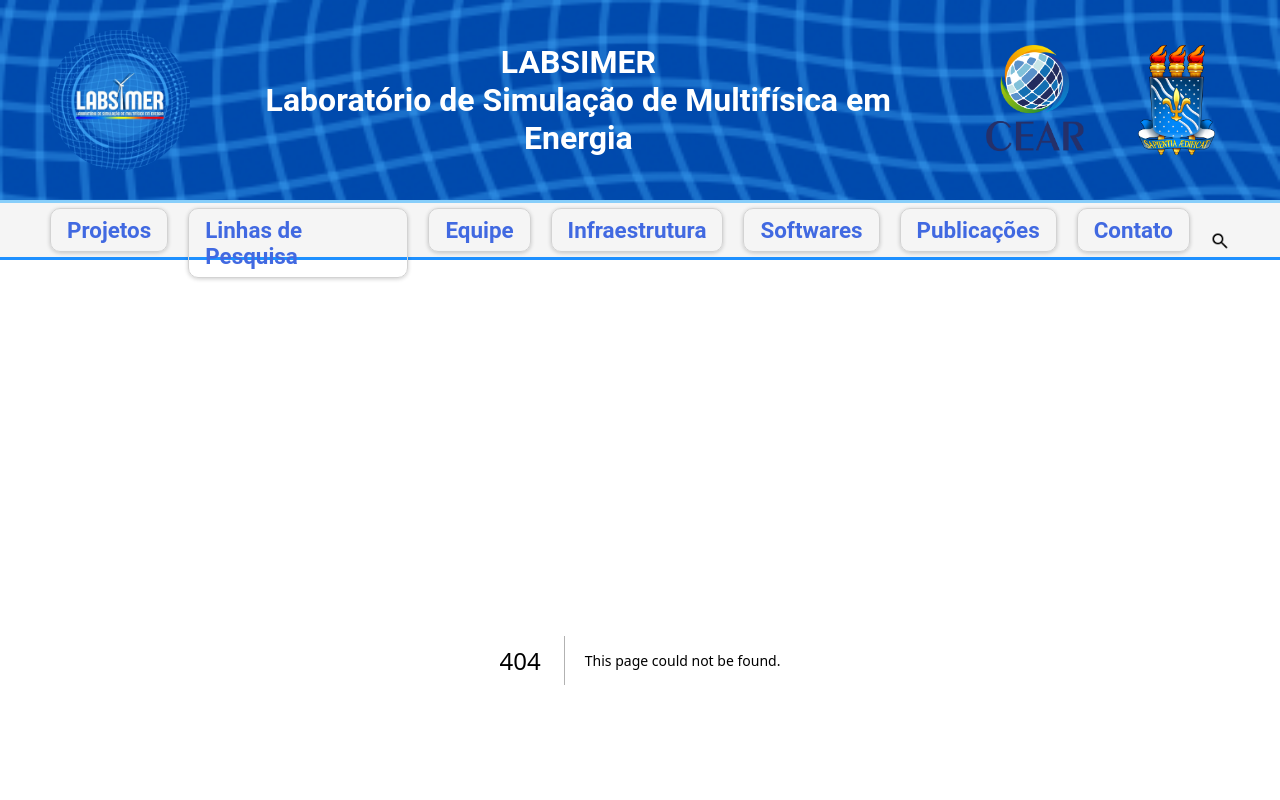
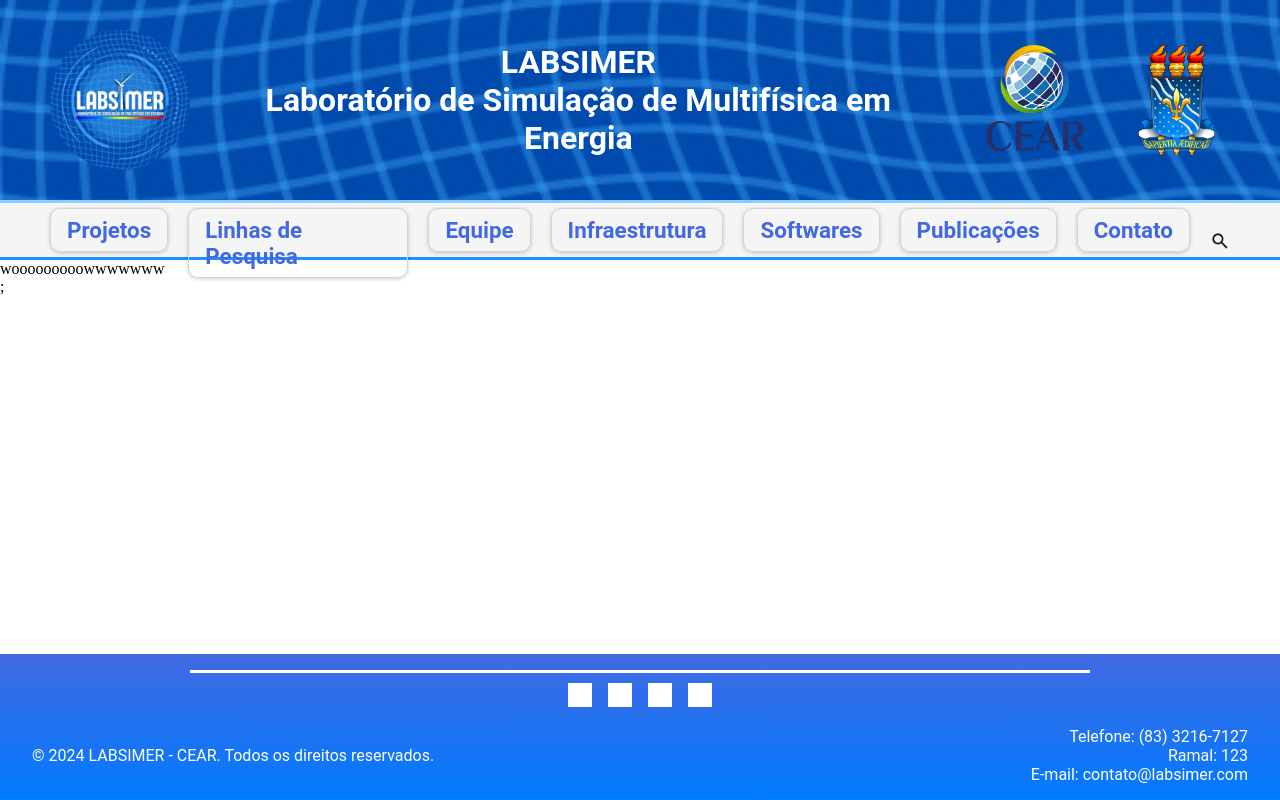
Before and after one commit to LinconRozendo/labsimer, a Next.js app: page /infraestrutura in a window 1280 px wide. Before the commit this address had no page. Shown: the top 800 px of the page. Built offline with nearby package versions, Linux system fonts and the light colour scheme; grey boxes are pictures that could not be loaded; a web font is replaced by a local one.

Commit message:
fixa footer no fim da página

```diff
--- a/src/components/FooterBox/FooterBox.module.css
+++ b/src/components/FooterBox/FooterBox.module.css
@@ -21,4 +21,8 @@
     background: linear-gradient(to bottom, royalblue, #007BFF);;
     color: #fff;
     padding: 1rem 0;
+    position: absolute;
+    bottom: 0;
+    left: 0;
+    width: 100%;
 }
--- /dev/null
+++ b/src/pages/infraestrutura/index.js
@@ -0,0 +1,12 @@
+import React from 'react';
+import styles from '@/styles/infraestrutura.module.css';
+
+
+
+export default function SobreNos() {
+    return (
+        <div>
+            wooooooooowwwwwww
+        </div>
+    )
+}
```
Also changed, not shown: src/styles/infraestrutura.module.css (added).
